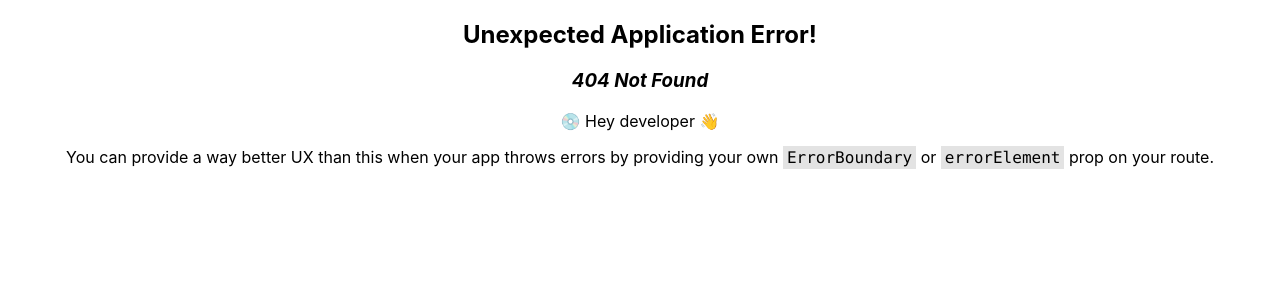
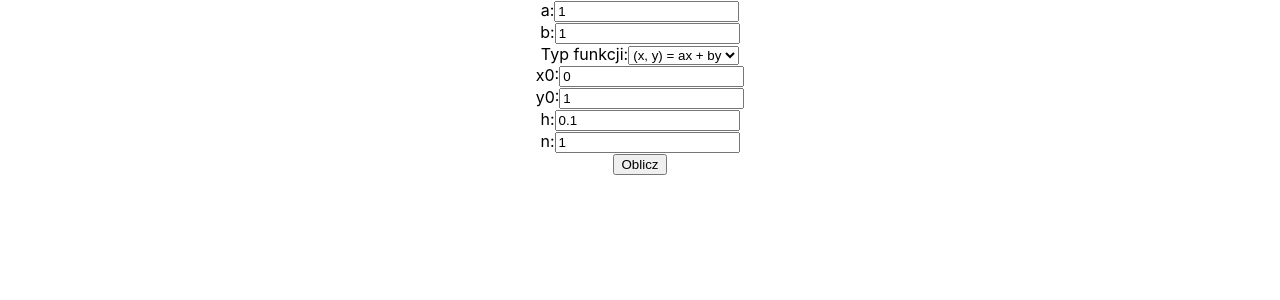
Before and after one commit to Jump3rr/metody-numeryczne-ts, a React (Create React App) app: page /rungekutta in a window 1280 px wide. Before the commit this address had no page. Shown: the top 300 px of the page. Built offline with nearby package versions, Linux system fonts and the light colour scheme; the HTML template or start-up script is replaced by a standard one.

Commit message:
added Runge Kutta

```diff
--- a/src/App.tsx
+++ b/src/App.tsx
@@ -6,6 +6,7 @@ import Approximation1 from './components/Approximation1';
 import Euler from './components/Euler';
 import Approximation2 from './components/Approximation2';
 import Approximation3 from './components/Approximation3';
+import RungeKutta from './components/RungeKutta';
 
 function App() {
   const router = createBrowserRouter([
@@ -33,6 +34,10 @@ function App() {
       path: '/euler',
       element: <Euler />,
     },
+    {
+      path: '/rungekutta',
+      element: <RungeKutta />,
+    },
   ]);
 
   return (
--- a/src/components/Graph.tsx
+++ b/src/components/Graph.tsx
@@ -10,8 +10,8 @@ interface GraphProps {
 const Graph: React.FC<GraphProps> = ({ a, b, data }) => {
   const ref = useRef<SVGSVGElement>(null);
   const margin = { top: 20, right: 20, bottom: 30, left: 50 };
-  const width = 960 - margin.left - margin.right;
-  const height = 500 - margin.top - margin.bottom;
+  const width = 500 - margin.left - margin.right;
+  const height = 300 - margin.top - margin.bottom;
 
   useEffect(() => {
     if (ref.current) {
@@ -45,6 +45,31 @@ const Graph: React.FC<GraphProps> = ({ a, b, data }) => {
 
       svg
         .append('g')
+        .attr('class', 'grid')
+        .attr('transform', `translate(0,${height})`)
+        .style('stroke-dasharray', '3,3')
+        .call(
+          d3
+            .axisBottom(x)
+            .ticks(5)
+            .tickSize(-height)
+            .tickFormat(() => '')
+        );
+
+      svg
+        .append('g')
+        .attr('class', 'grid')
+        .style('stroke-dasharray', '3,3')
+        .call(
+          d3
+            .axisLeft(y)
+            .ticks(5)
+            .tickSize(-width)
+            .tickFormat(() => '')
+        );
+
+      svg
+        .append('g')
         .attr('transform', `translate(0,${height})`)
         .call(d3.axisBottom(x));
 
@@ -57,6 +82,20 @@ const Graph: React.FC<GraphProps> = ({ a, b, data }) => {
         .attr('stroke', 'steelblue')
         .attr('stroke-width', 1.5)
         .attr('d', line);
+
+      svg
+        .selectAll('.dot')
+        .data(data)
+        .enter()
+        .append('circle')
+        .attr('class', 'dot')
+        .attr('cx', function (d) {
+          return x(d.t);
+        })
+        .attr('cy', function (d) {
+          return y(a * Math.exp(b * d.t));
+        })
+        .attr('r', 2);
     }
   }, [a, b, data]);
 
--- /dev/null
+++ b/src/components/RungeKutta.tsx
@@ -0,0 +1,150 @@
+import React, { useState } from 'react';
+
+type FunctionType = 'ax+by' | 'ax-by' | 'ax*by' | 'ax/by';
+
+const RungeKutta: React.FC = () => {
+  const [a, setA] = useState<number>(1);
+  const [b, setB] = useState<number>(1);
+  const [functionType, setFunctionType] = useState<FunctionType>('ax+by');
+  const [x, setX] = useState<number>(0);
+  const [y, setY] = useState<number>(1);
+  const [h, setH] = useState<number>(0.1);
+  const [n, setN] = useState<number>(1);
+  const [results, setResults] = useState<
+    Record<string, { x: number; y: number }>
+  >({});
+  const [error, setError] = useState<string | null>(null);
+
+  const compute = () => {
+    let F: (x: number, y: number) => number;
+
+    switch (functionType) {
+      case 'ax+by':
+        F = (x, y) => a * x + b * y;
+        break;
+      case 'ax-by':
+        F = (x, y) => a * x - b * y;
+        break;
+      case 'ax*by':
+        F = (x, y) => a * x * b * y;
+        break;
+      case 'ax/by':
+        if (b * y !== 0) {
+          F = (x, y) => (a * x) / (b * y);
+        } else {
+          setError('Nie można dzielić przez 0.');
+          return;
+        }
+        break;
+      default:
+        F = (x, y) => 0;
+    }
+
+    let xCurrent = x;
+    let yCurrent = y;
+    let resultsTemp: Record<string, { x: number; y: number }> = {};
+
+    for (let i = 1; i <= n; i++) {
+      const k1 = h * F(xCurrent, yCurrent);
+      const k2 = h * F(xCurrent + h / 2, yCurrent + k1 / 2);
+      const k3 = h * F(xCurrent + h / 2, yCurrent + k2 / 2);
+      const k4 = h * F(xCurrent + h, yCurrent + k3);
+
+      yCurrent = yCurrent + (k1 + 2 * k2 + 2 * k3 + k4) / 6;
+      xCurrent = xCurrent + h;
+
+      resultsTemp[`n${i}`] = {
+        x: Number(xCurrent.toFixed(2)),
+        y: Number(yCurrent.toFixed(2)),
+      };
+    }
+
+    setResults(resultsTemp);
+  };
+
+  return (
+    <div>
+      <div>
+        <label>
+          a:
+          <input
+            type='number'
+            value={a}
+            onChange={(e) => setA(+e.target.value)}
+          />
+        </label>
+      </div>
+      <div>
+        <label>
+          b:
+          <input
+            type='number'
+            value={b}
+            onChange={(e) => setB(+e.target.value)}
+          />
+        </label>
+      </div>
+      <div>
+        <label>
+          Typ funkcji:
+          <select
+            value={functionType}
+            onChange={(e) => setFunctionType(e.target.value as FunctionType)}
+          >
+            <option value='ax+by'>(x, y) = ax + by</option>
+            <option value='ax-by'>(x, y) = ax - by</option>
+            <option value='ax*by'>(x, y) = ax * by</option>
+            <option value='ax/by'>(x, y) = ax / by</option>
+          </select>
+        </label>
+      </div>
+      <div>
+        <label>
+          x0:
+          <input
+            type='number'
+            value={x}
+            onChange={(e) => setX(+e.target.value)}
+          />
+        </label>
+      </div>
+      <div>
+        <label>
+          y0:
+          <input
+            type='number'
+            value={y}
+            onChange={(e) => setY(+e.target.value)}
+          />
+        </label>
+        <div></div>
+        <label>
+          h:
+          <input
+            type='number'
+            value={h}
+            onChange={(e) => setH(+e.target.value)}
+          />
+        </label>
+        <div></div>
+        <label>
+          n:
+          <input
+            type='number'
+            value={n}
+            onChange={(e) => setN(+e.target.value)}
+          />
+        </label>
+      </div>
+      <button onClick={compute}>Oblicz</button>
+      {error && <p>{error}</p>}
+      <div>
+        {Object.entries(results).map(([key, { x, y }]) => (
+          <p key={key}>{`${key}: x = ${x}, y = ${y}`}</p>
+        ))}
+      </div>
+    </div>
+  );
+};
+
+export default RungeKutta;
```
